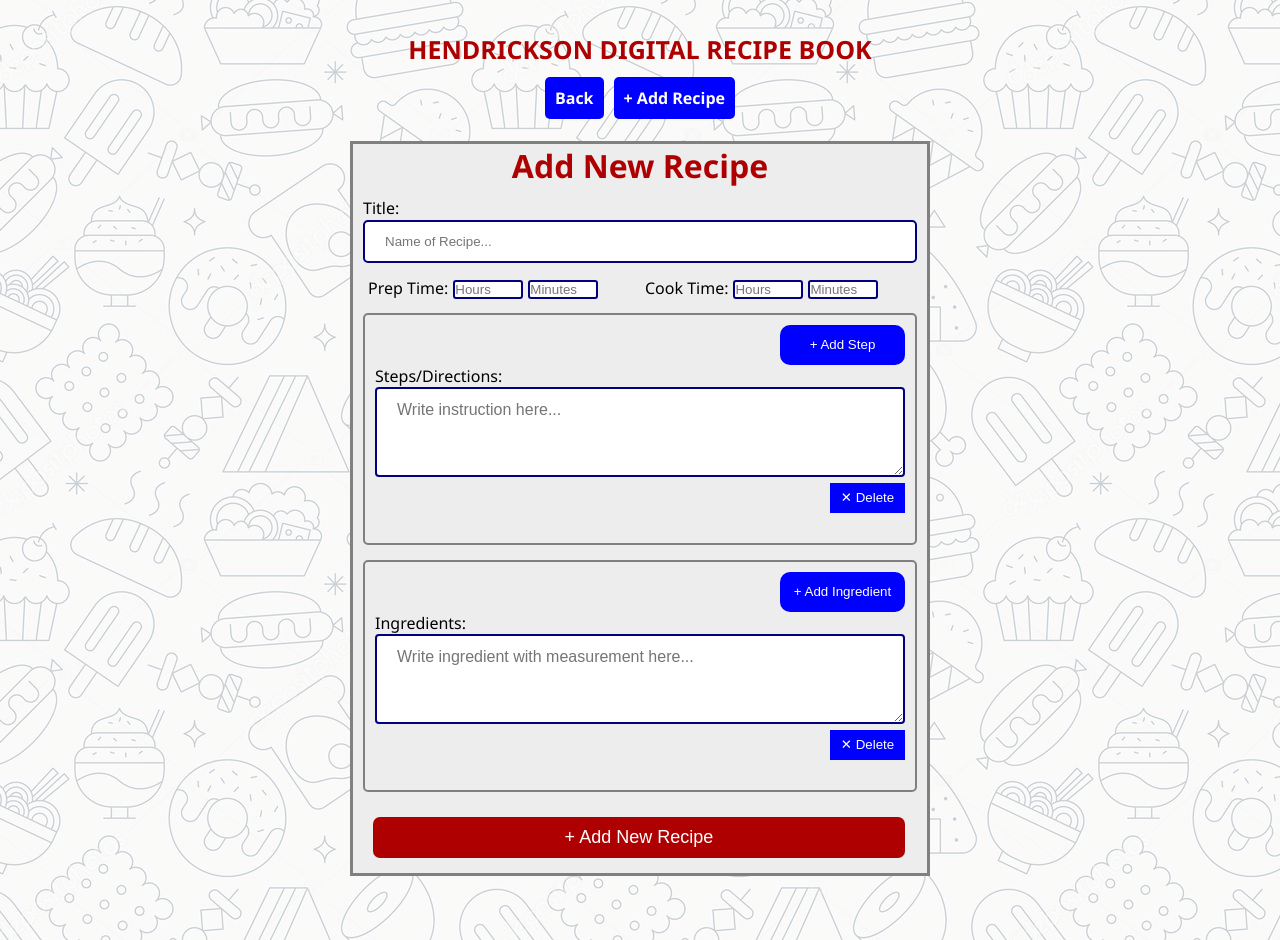
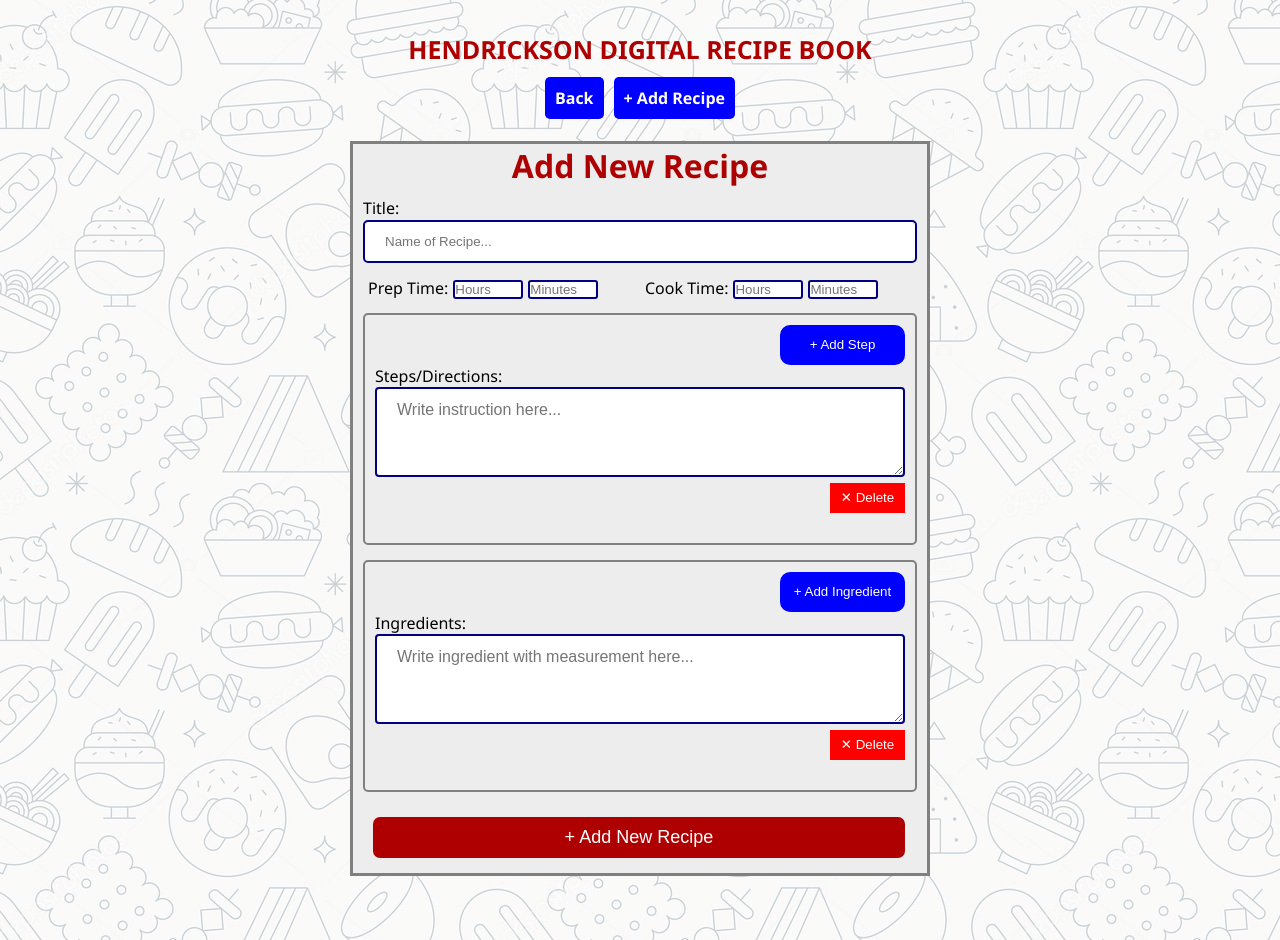
Before and after one commit to hendrtre/Recipe-Book, a React (Create React App) app: page /add-recipe in a window 1280 px wide. Built offline with nearby package versions, Linux system fonts and the light colour scheme.

Commit message:
last commit... for now

```diff
--- a/src/App.css
+++ b/src/App.css
@@ -72,7 +72,8 @@ body {
 }
 
 .button:hover {
-  background: red;
+  /* background: red; */
+  background-color: #02adbf;
 }
 
 .button {
@@ -138,7 +139,8 @@ body {
 
 /* activate toggle */
 .accordion_item.active .button:hover {
-  background: blueviolet;
+  /* background: blueviolet; */
+  background: #008593;
 }
 .accordion_item.active .button {
   background-color: #105057;
@@ -273,9 +275,10 @@ body {
   border-radius: 10px;
   cursor: pointer;
 }
+.delete-instruction button:hover {background-color: orangered;}
 .delete-instruction button {
   /* position: absolute; */
-  background-color: blue;
+  background-color: red;
   width: 75px;
   height: 30px;
   margin-bottom: 20px;
@@ -294,8 +297,9 @@ body {
   border-radius: 10px;
   cursor: pointer;
 }
+.delete-measurement button:hover { background-color: orangered; }
 .delete-measurement button {
-  background-color: blue;
+  background-color: red;
   width: 75px;
   height: 30px;
   margin-bottom: 20px;
--- a/src/addRecipePage.js
+++ b/src/addRecipePage.js
@@ -1,8 +1,9 @@
 import React, { useState } from 'react'
+// import { RecipesContext } from './data'
 
 
 function AddRecipePage() {
-    const [newRecipe, setNewRecipe] = useState("")
+    // const [newRecipe, setNewRecipe] = useState("")
     const [title, setTitle] = useState("")
     const [prepHour, setPrepHour] = useState("")
     const [prepMin, setPrepMin] = useState("")
@@ -11,17 +12,18 @@ function AddRecipePage() {
     const [stepDir, setStepDir] = useState("")
     const [ingr, setIngr] = useState("")
 
+    // let [title, dispatch] = useContext(RecipesContext)
+    // let [prepHour, dispatch] = useContext(RecipesContext)
+
+    // let { recipes, dispatch } = useContext(RecipesContext)
 
 
-    // const [formDirection, setFormDirection] = useState([{direction0: ""}])
-    // const [formIngredient, setFormIngredient] = useState([{ingredient0: ""}])
-
     function handleButtonSubmit(event) {
+        event.preventDefault()
         // dispatch({
         //     type: "ADD_RECIPE",
-        //     payload:
+        //     payload: event.target.value
         //   })
-        event.preventDefault()
         console.log(title)
         console.log(prepHour)
         console.log(prepMin)
--- a/src/components/Accordion.js
+++ b/src/components/Accordion.js
@@ -1,6 +1,6 @@
 import { useState, useContext } from "react";
 // import { Recipes } from "../data";
-import { Data } from "../data";
+// import { Data } from "../data";
 import AccordionItem from "./AccordionItem";
 
 import { RecipesContext } from "../data";
```
Also changed, not shown: src/data.js (+11 -0 lines).
